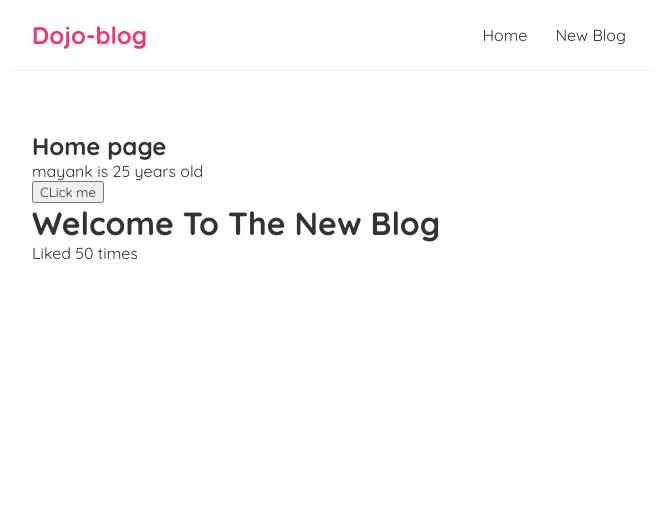
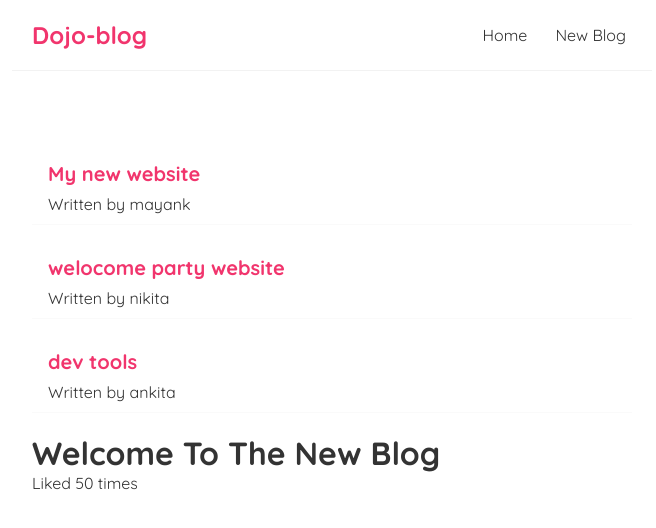
Before and after one commit to mayank98x/React, a React (Create React App) app: page / in a window 1280 px wide. Shown: the top 528 px of the page, without its empty margins (308-964 px from the left). Built offline with nearby package versions, Linux system fonts and the light colour scheme.

Commit message:
add:use javascript map function to loop over all the blogs

```diff
--- a/src/Home.js
+++ b/src/Home.js
@@ -4,21 +4,21 @@
 
 const Home = () => {
 
-    const [name, setName] = useState('mayank');
-
-    const handleClick = () => {
-        setName('nirmal');
-        setAge(30);
-    }
-
-    const [age,setAge] = useState(25);
-
-
+    const [ blogs, setBlogs] = useState([
+        {title:'My new website' , body: ' lorem asdasd' , author: 'mayank' , id: 1},
+        {title:'welocome party website' , body: ' lorem asdasd' , author: 'nikita' , id: 2},
+        {title:'dev tools' , body: ' lorem asdasd' , author: 'ankita' , id: 3}
+    ])
     return (
         <div className="home">
-            <h2>Home page</h2>
-            <p>{ name } is {age} years old</p>
-            <button onClick={handleClick}>CLick me</button>
+            {blogs.map((blog) => (
+                <div className="blog-preview" key={blog.id}>
+                    <h2>{ blog.title}</h2>
+                    <p>Written by {blog.author}</p>
+
+                </div>
+            ))}
+
          </div>
      );
 }
--- a/src/index.css
+++ b/src/index.css
@@ -33,3 +33,18 @@
   margin: 40px auto;
   padding: 20px;
 }
+
+/* blog previews / list */
+.blog-preview {
+  padding: 10px 16px;
+  margin: 20px 0;
+  border-bottom: 1px solid #fafafa;
+}
+.blog-preview:hover {
+  box-shadow: 1px 3px 5px rgba(0,0,0,0.1);
+}
+.blog-preview h2 {
+  font-size: 20px;
+  color: #f1356d;
+  margin-bottom: 8px;
+}
```
